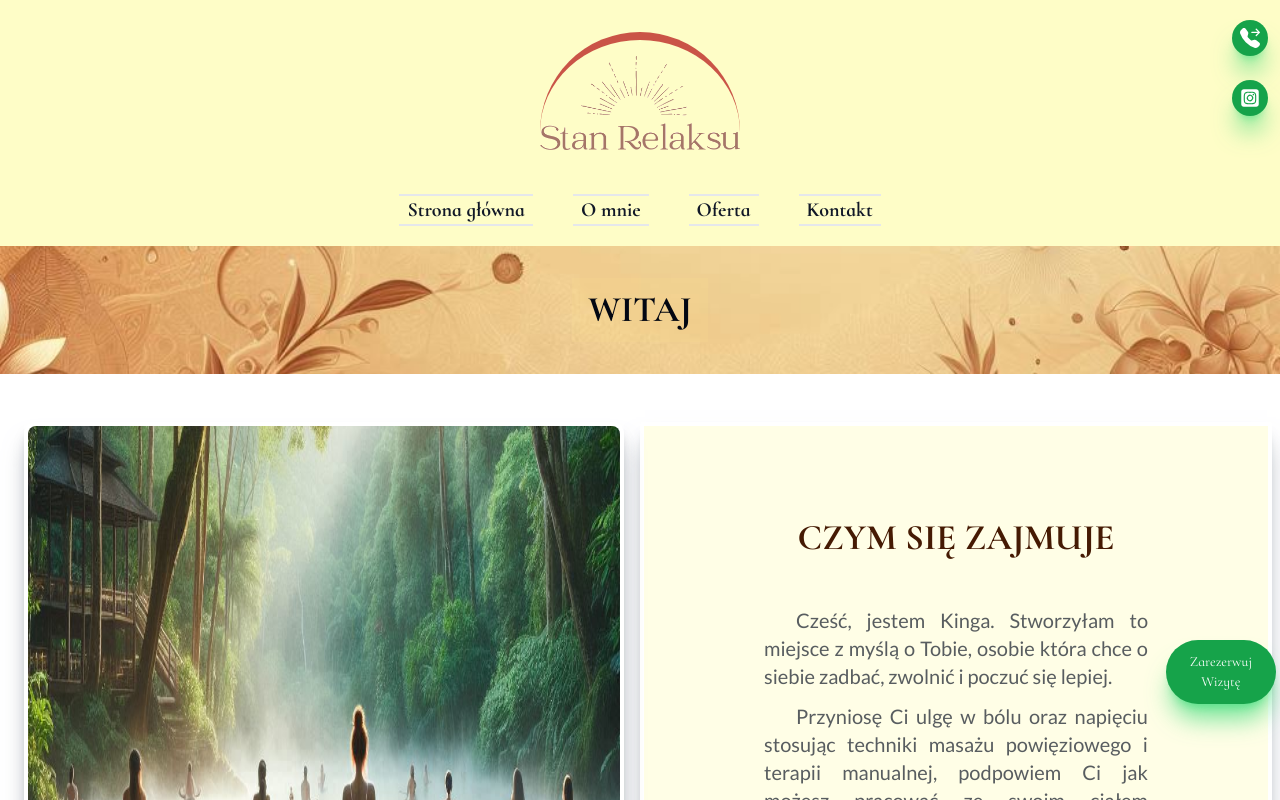
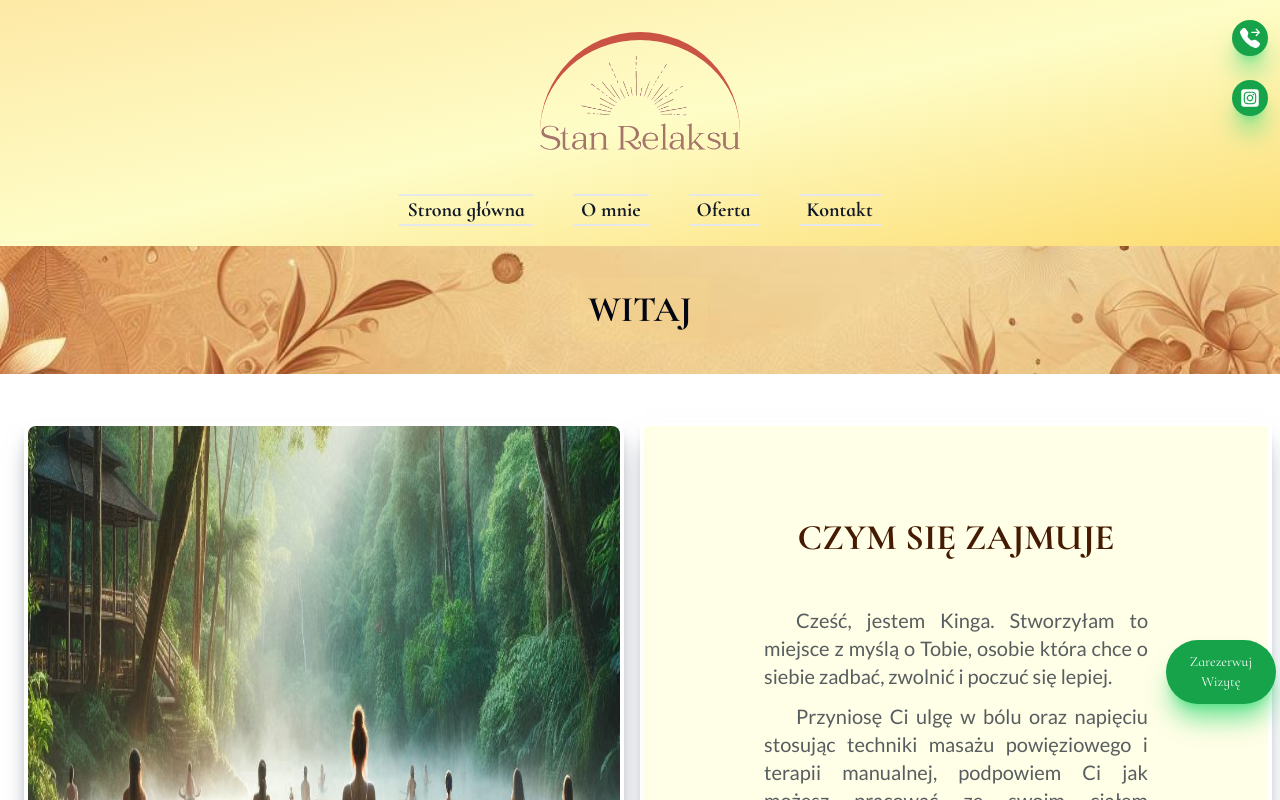
Before and after one commit to PiotrRegulski/stan-relaksu, a Next.js app: page / in a window 1280 px wide. Shown: the top 800 px of the page. Built offline with nearby package versions, Linux system fonts and the light colour scheme.

Commit message:
navigation background changed

```diff
--- a/src/components/layout/MainHeader.tsx
+++ b/src/components/layout/MainHeader.tsx
@@ -27,7 +27,7 @@ const MainHeader = () => {
   return (
     <div className="relative">
       <header
-        className={`${CormorantInfant.className}flex flex-col justify-center bg-primary py-1 px-1`}
+        className={`${CormorantInfant.className}flex flex-col justify-center bg-gradient-to-br from-amber-300/50 via-primary to-amber-300/80  py-1 px-1`}
       >
 
         <div className="flex justify-between">
```
